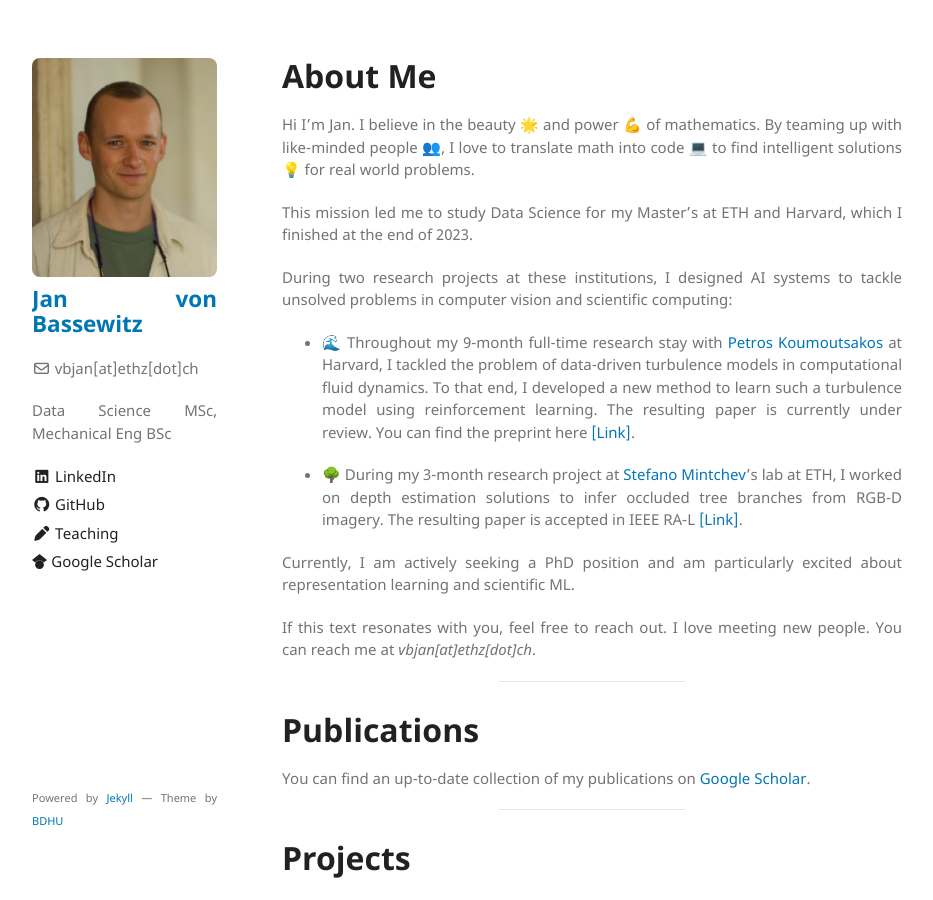
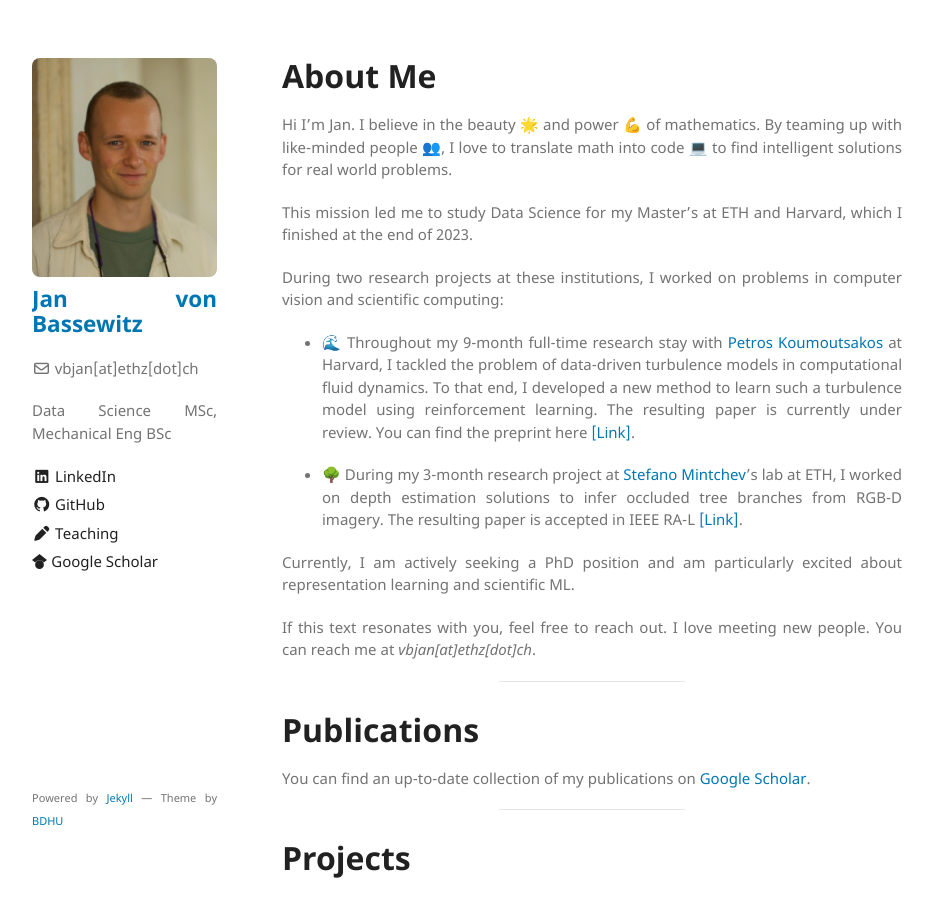
Before and after one commit to vbjan/vbjan.github.io, a Jekyll site: the page built from index.md, in a window 1280 px wide and 900 px high. Shown: the whole window, without its empty margins (173-1106 px from the left). Built offline with Jekyll 4.4.1, drawn with Linux system fonts in a browser that asks for light colours; our own code applies the rules of GitHub Pages for plain Markdown files.

Commit message:
Rewording

```diff
--- a/index.md
+++ b/index.md
@@ -3,11 +3,11 @@ layout: default
 ---
 # About Me
 
-Hi I'm Jan. I believe in the beauty 🌟 and power 💪 of mathematics. By teaming up with like-minded people 👥, I love to translate math into code 💻 to find intelligent solutions 💡 for real world problems.
+Hi I'm Jan. I believe in the beauty 🌟 and power 💪 of mathematics. By teaming up with like-minded people 👥, I love to translate math into code 💻 to find intelligent solutions for real world problems.
 
 This mission led me to study Data Science for my Master's at ETH and Harvard, which I finished at the end of 2023.
 
-During two research projects at these institutions, I designed AI systems to tackle unsolved problems in computer vision and scientific computing:
+During two research projects at these institutions, I worked on problems in computer vision and scientific computing:
 
 - 🌊 Throughout my 9-month full-time research stay with [Petros Koumoutsakos](https://seas.harvard.edu/person/petros-koumoutsakos) at Harvard, I tackled the problem of data-driven turbulence models in computational fluid dynamics. To that end, I developed a new method to learn such a turbulence model using reinforcement learning. The resulting paper is currently under review. You can find the preprint here [[Link]](https://arxiv.org/abs/2402.00972).
 
```
